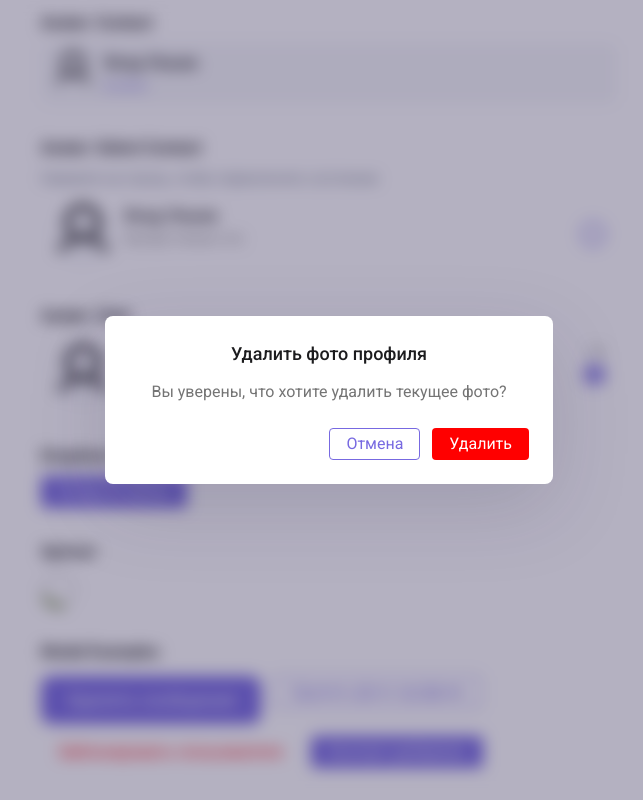
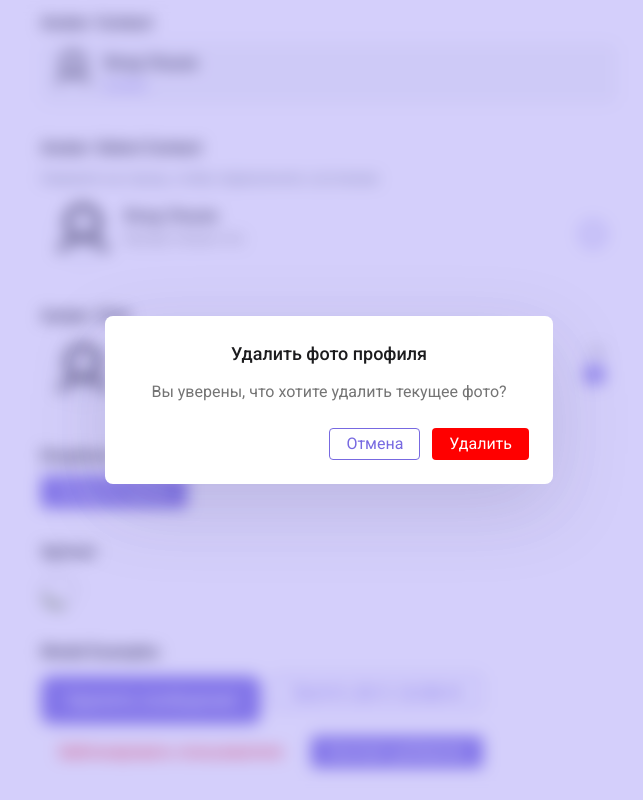
Before and after one commit to Fixer201/chat-frontend-4, a Next.js app: page /test-components in a window 1280 px wide. Both pictures are taken after a click on the button "Удалить фото профиля". Shown: the part 277-1077 px from the top of the page, without its empty margins (311-954 px from the left). Built offline with nearby package versions, Linux system fonts and the light colour scheme.

Commit message:
fix(core): change radius Modal.tsx

```diff
--- a/src/shared/ui/modal/Modal.tsx
+++ b/src/shared/ui/modal/Modal.tsx
@@ -33,7 +33,7 @@ export interface ModalProps extends HTMLAttributes<HTMLDivElement> {
 }
 
 const containerBase = "w-full max-w-md rounded-[8px] bg-white shadow-[0_24px_80px_rgba(40,32,77,0.15)] p-6";
-const overlayBase = "fixed inset-0 z-50 flex items-center justify-center px-4 bg-[rgba(40,32,77,0.35)]";
+const overlayBase = "fixed inset-0 z-50 flex items-center justify-center px-4 bg-[#9587F566]";
 
 export default function Modal({
   open,
```
